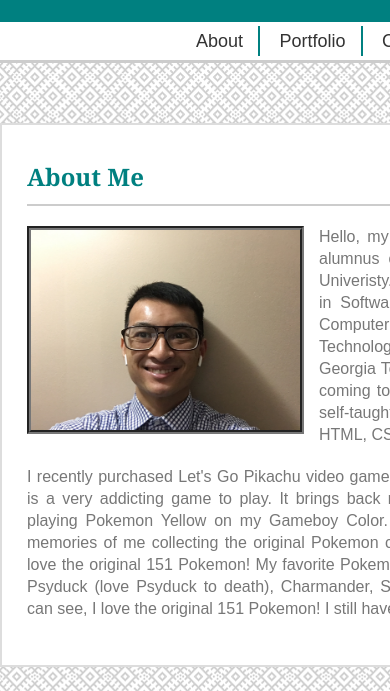
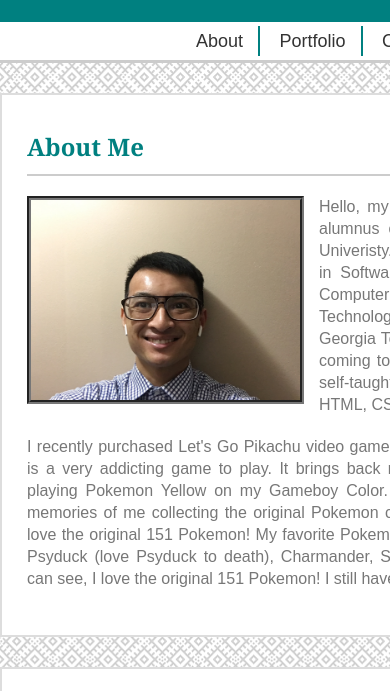
Before and after one commit to tdang11001/Responsive-Portfolio, a plain HTML site: page index.html in a window 390 px wide. Shown: the part 68-759 px from the top of the page. Drawn offline with Linux system fonts and the light colour scheme.

Commit message:
final final

```diff
--- a/assets/css/style.css
+++ b/assets/css/style.css
@@ -303,7 +303,7 @@ footer {
 		width: 640px;
 		float: left;
 		display: inline-block;
-		margin-top: 30px;
+		/*margin-top: 30px;*/
 
 	}
 
@@ -356,7 +356,7 @@ footer {
 		width: 640px;
 		float: left;
 		display: inline-block;
-		margin-top: 30px;
+		/*margin-top: 30px;*/
 
 	}
 
@@ -409,7 +409,7 @@ footer {
 		width: 640px;
 		float: left;
 		display: inline-block;
-		margin-top: 30px;
+		/*margin-top: 30px;*/
 
 	}
 
@@ -461,7 +461,7 @@ footer {
 		width: 640px;
 		float: left;
 		display: inline-block;
-		margin-top: 30px;
+		/*margin-top: 30px;*/
 
 	}
 
```
